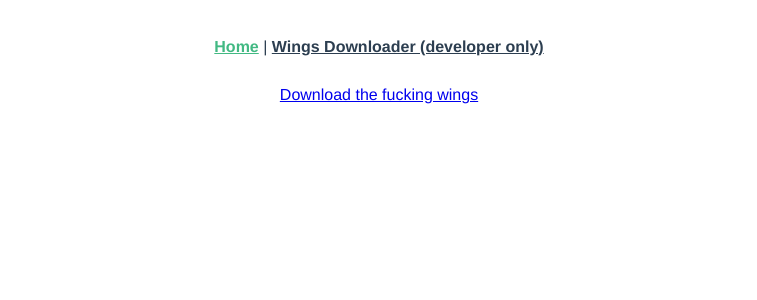
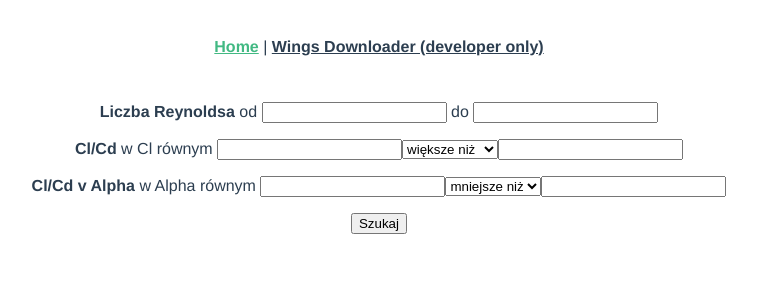
Before and after one commit to Akademicki-Klub-Lotniczy/wingman, a Vue app: page / in a window 1280 px wide. Shown: the top 300 px of the page, without its empty margins (261-1018 px from the left). Built offline with nearby package versions, Linux system fonts and the light colour scheme; no server answers.

Commit message:
WIP: parsing search form

```diff
--- a/src/views/Home.vue
+++ b/src/views/Home.vue
@@ -1,6 +1,69 @@
 <template>
   <div class="home">
-    <a href="/wings.json">Download the fucking wings</a>
+    <!-- <a href="/wings.json">Download the fucking wings</a> -->
+
+    <form>
+      <p>
+        <b> Liczba Reynoldsa </b> od
+        <input type="text" v-model="reynolds_section.from" name="" id="" />
+        do
+        <input type="text" v-model="reynolds_section.to" name="" id="" />
+      </p>
+
+      <p>
+        <b> Cl/Cd </b> w Cl równym
+        <input v-model="cl_cd_section.cl_value" type="text" name="" id="" />
+        <select v-model="cl_cd_section.comparator" name="" id="">
+          <option value="higher_than">większe niż</option>
+          <option value="lower_than">mniejsze niż</option>
+        </select>
+        <input v-model="cl_cd_section.cd_value" type="text" name="" id="" />
+      </p>
+
+      <p>
+        <b> Cl/Cd v Alpha </b> w Alpha równym
+        <input
+          v-model="cl_cd_alpha_section.alpha_value"
+          type="text"
+          name=""
+          id=""
+        />
+        <select v-model="cl_cd_alpha_section.comparator" name="" id="">
+          <option value="higher_than">większe niż</option>
+          <option value="lower_than">mniejsze niż</option>
+        </select>
+        <input
+          v-model="cl_cd_alpha_section.cl_cd_value"
+          type="text"
+          name=""
+          id=""
+        />
+      </p>
+
+      <button type="button" v-on:click="search_for_wings">Szukaj</button>
+    </form>
+
+    <p></p>
+
+    <div v-if="this.app_state === WingSearchState.Searching">Szukam...</div>
+
+    <div
+      v-if="
+        this.app_state === WingSearchState.DoneSearching &&
+        this.wings_search_result.data.length !== 0
+      "
+    >
+      Coś tu mamy...
+    </div>
+
+    <div
+      v-if="
+        this.app_state === WingSearchState.DoneSearching &&
+        this.wings_search_result.data.length === 0
+      "
+    >
+      Nic nie znaleziono!
+    </div>
   </div>
 </template>
 
@@ -11,28 +74,121 @@ import axios from "axios";
 import WingProfile, { PolarData, WingPolar } from "../components/WingProfile";
 // import HelloWorld from '@/components/HelloWorld.vue'; // @ is an alias to /src
 
+interface WingsData {
+  data: WingProfile[];
+}
+
+interface SearchResult {
+  data: WingPolar[];
+}
+
+enum WingSearchState {
+  Loaded,
+  Searching,
+  DoneSearching,
+}
+
 export default defineComponent({
   name: "Home",
   components: {},
   data() {
     return {
-      reynolds_range: [0, 0],
-      wings_data: [],
+      WingSearchState,
+      app_state: WingSearchState.Loaded,
+
+      wings_data: { data: [] } as WingsData,
+      wings_search_result: { data: [] } as SearchResult,
+
+      reynolds_section: {
+        from: "",
+        to: "",
+        active: false,
+      },
+
+      cl_cd_section: {
+        comparator: "higher_than",
+        cl_value: "",
+        cd_value: "",
+        active: false,
+      },
+
+      cl_cd_alpha_section: {
+        comparator: "lower_than",
+        alpha_value: "",
+        cl_cd_value: "",
+        active: true,
+      },
     };
   },
   created() {
-    console.log('Fetching wings data..');
+    console.log(this.app_state);
+    const wings_data_from_local_storage = localStorage.getItem("wings_data");
+
+    if (wings_data_from_local_storage !== null) {
+      console.log("Wings data already present, loading from local storage");
+      this.wings_data.data = JSON.parse(wings_data_from_local_storage);
+
+      console.log(this.wings_data.data[0].name);
+      return;
+    }
+    console.log("Fetching wings data..");
 
     // const self = this;
 
-    axios.get('/wings.json').then((response) => {
-      console.log('Got wings data!');
+    axios.get("/wings.json").then((response) => {
+      console.log("Got wings data!");
       // console.log(this);
       this.wings_data = response.data;
-      console.log(response.data);
+      localStorage.setItem("wings_data", JSON.stringify(this.wings_data));
 
+      console.log(this.wings_data);
       // console.log(this.wings_data[0].name);
     });
   },
+
+  methods: {
+    search_for_wings() {
+      this.wings_search_result.data = [];
+      this.app_state = WingSearchState.Searching;
+
+      // setTimeout(() => {
+      //   this.app_state = WingSearchState.DoneSearching;
+      // }, 3000);
+
+      /**
+       * VALIDATE REYNOLDS SECTION
+       */
+
+      if (
+        Number.isNaN(parseInt(this.reynolds_section.from, 10)) ||
+        Number.isNaN(parseInt(this.reynolds_section.from, 10))
+      ) {
+        this.reynolds_section.active = false;
+      }
+
+      const reynolds_section_range = [
+        parseInt(this.reynolds_section.from, 10),
+        parseInt(this.reynolds_section.to, 10),
+      ];
+
+      /**
+       * VALIDATE CD/CL SECTION
+       */
+
+      /**
+       * VALIDATE CD/CL v ALPHA SECTION
+       */
+
+      /**
+       * THE ACTUAL SEARCH
+       */
+
+      for (const wing of this.wings_data.data) {
+        for (const wing_polar of wing.polars) {
+          break;
+        }
+      }
+    },
+  },
 });
 </script>
```
Also changed, not shown: .eslintrc.js.
